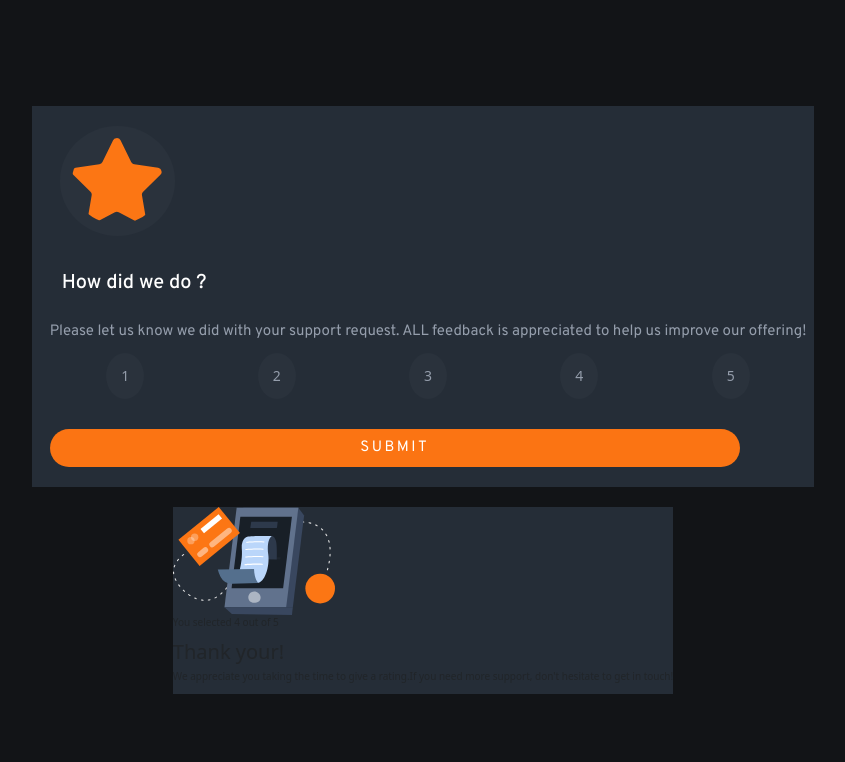
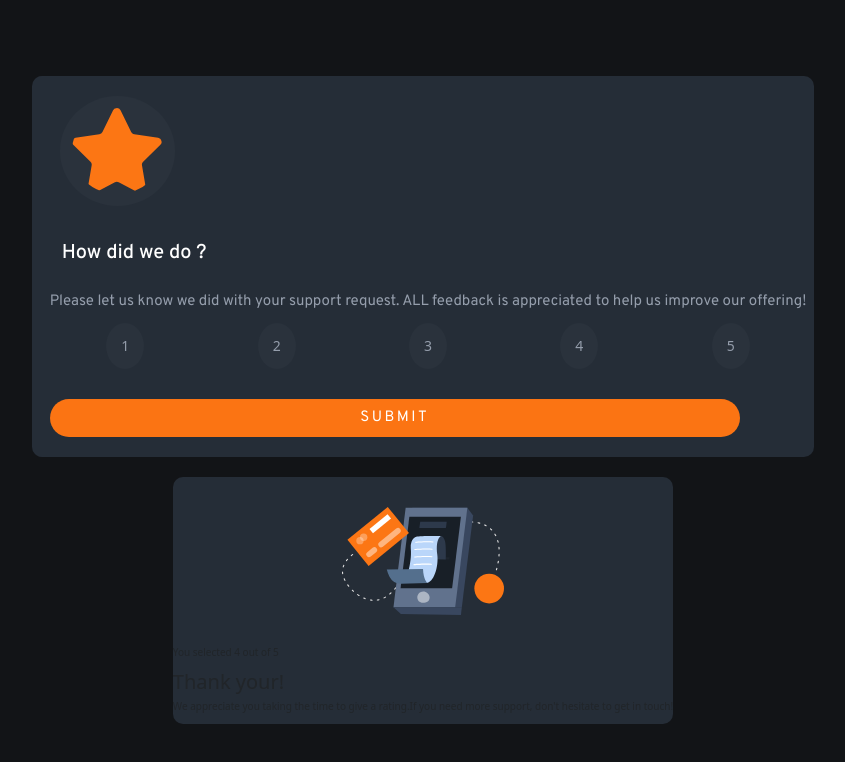
Before and after one commit to Miron-Silviu/interactive-rating, a website: page index.html in a window 1280 px wide. Shown: the whole page, without its empty margins (217-1062 px from the left). Drawn offline with nearby package versions, Linux system fonts and the light colour scheme.

Commit message:
Style : Add border-radius for both sections

```diff
--- a/index.html
+++ b/index.html
@@ -29,7 +29,7 @@
   </head>
   <body>
     <!-- Container -->
-    <section class="container d-flex flex-column">
+    <section class="container d-flex flex-column rounded-4">
       <img
         class="start-image rounded-circle"
         src="./images/icon-star.svg"
@@ -51,8 +51,12 @@
       </div>
       <button class="submit p-3 rounded-pill" type="button">SUBMIT</button>
     </section>
-    <section class="pop-up">
-      <img src="./images/illustration-thank-you.svg" alt="illustration" />
+    <section class="pop-up d-flex flex-column rounded-4">
+      <img
+        class="pop-up-image m-auto p-5"
+        src="./images/illustration-thank-you.svg"
+        alt="illustration"
+      />
       <div>
         <p>You selected 4 out of 5</p>
       </div>
--- a/style.css
+++ b/style.css
@@ -108,7 +108,10 @@ body {
 
 /* pop-up */
 
-/* .pop-up {
-  background-color: var(--Dark-Blue);
-  margin: 0 1rem 1rem 1rem;
+.pop-up {
+}
+
+/* .pop-up-image {
+  margin: auto;
+  justify-content: center;
 } */
```
